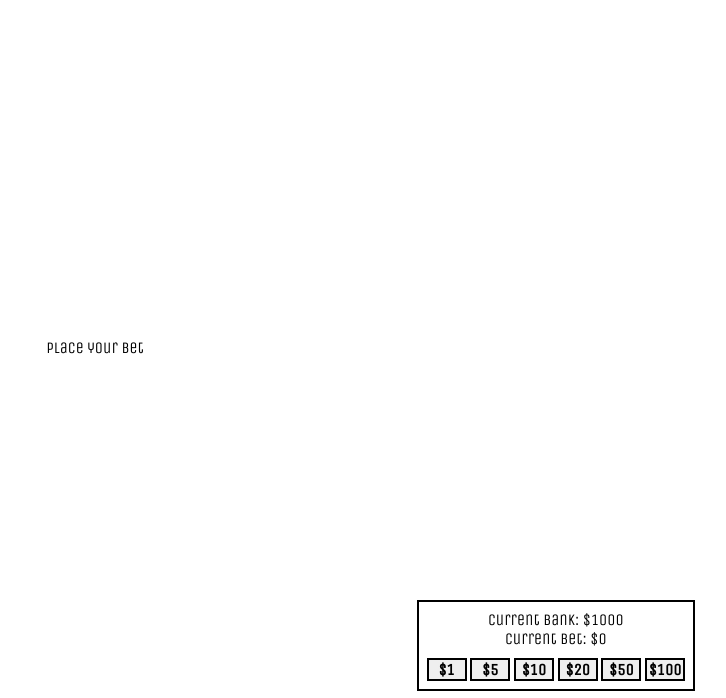
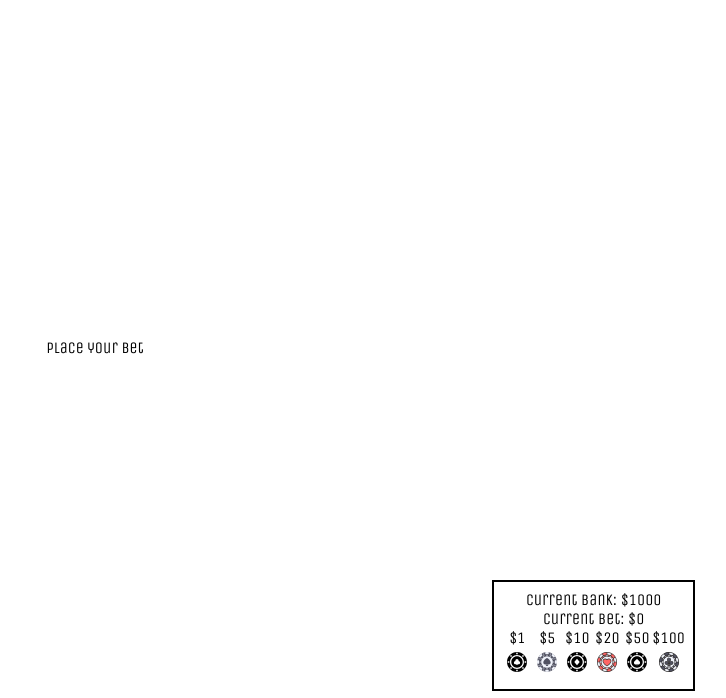
Before and after one commit to msiller455/blackjack, a plain HTML site: page index.html in a window 1280 px wide. Shown: the part 69-767 px from the top of the page, without its empty margins (545-1271 px from the left). Drawn offline with nearby package versions, Linux system fonts and the light colour scheme.

Commit message:
add css buttons

```diff
--- a/css/style.css
+++ b/css/style.css
@@ -65,18 +65,21 @@ h1 {
     align-items: center;
 }
 
-#chips input[type=submit] {
-    margin-top: 10px;
-    border: solid black 2px;
-    width: 40px;
-    font-family: 'Unica One', cursive;
-    font-size: 16px;
-    font-weight: 600;
+#chips {
+    display: flex;
+    flex-direction: row;
+    align-items: center;
 }
 
-#chips input[type=submit]:hover {
+#chips img {
+    height: 20px;
+    width: 20px;
+    margin: 5px;
+}
+
+#chips img:hover {
     color: white;
-    background: black;
+    border: solid black 1px;
 }
 
 #hit-stay-btns button {
--- a/index.html
+++ b/index.html
@@ -18,13 +18,33 @@
     <section id="bank">
         <p>Current Bank: $<span id="bankroll"></span></p>
         <p id="current-bet"></p>
+        <div id="values">
+        </div>
         <div id="chips">
-            <input type="submit" value="$1">
-            <input type="submit" value="$5">
-            <input type="submit" value="$10">
-            <input type="submit" value="$20">
-            <input type="submit" value="$50">
-            <input type="submit" value="$100">
+            <div id="$1-chip">
+                <p>$1</p>
+                <img src="resources/images/cloverChip.svg" data-value="1">
+            </div>
+            <div id="$5-chip">
+                <p>$5</p>
+                <img src="resources/images/clubChip.svg" data-value="5">
+            </div>
+            <div id="$10-chip">
+                <p>$10</p>
+                <img src="resources/images/diamondChip.svg" data-value="10">
+            </div>
+            <div id="$20-chip">
+                <p>$20</p>
+                <img src="resources/images/heartChip.svg" data-value="20">
+            </div>
+            <div id="$50-chip">
+                <p>$50</p>
+                <img src="resources/images/spadeChip.svg" data-value="50">
+            </div>
+            <div id="$100-chip">
+                <p>$100</p>
+                <img src="resources/images/gambler-casino-svgrepo-com.svg" data-value="100">
+            </div>
         </div>
         <button id="place-bet">Place Bet</button>
     </section>
--- a/js/app.js
+++ b/js/app.js
@@ -173,9 +173,9 @@ function payOut() {
 init();
 
 //Event Listeners
-$('#chips').on('click', 'input', (e) => {
+$('#chips').on('click', 'img', (e) => {
     audio.chips.play();
-    currentBet = parseInt(($(e.target).val()).substring(1))
+    currentBet = parseInt(($(e.target).attr('data-value')));
     if(currentBet <= bankroll) {
         bet += currentBet;
         bankroll -= currentBet;
```
